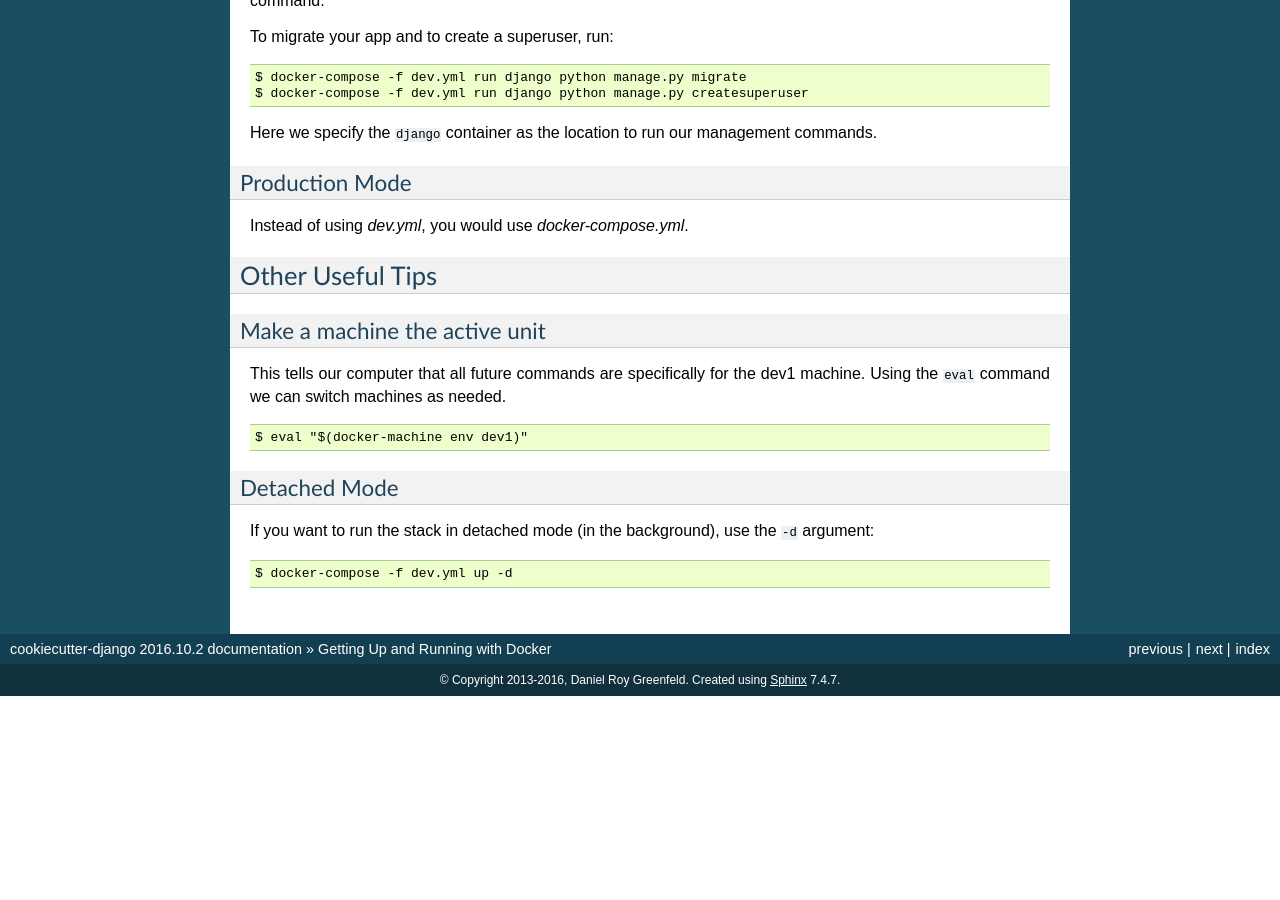
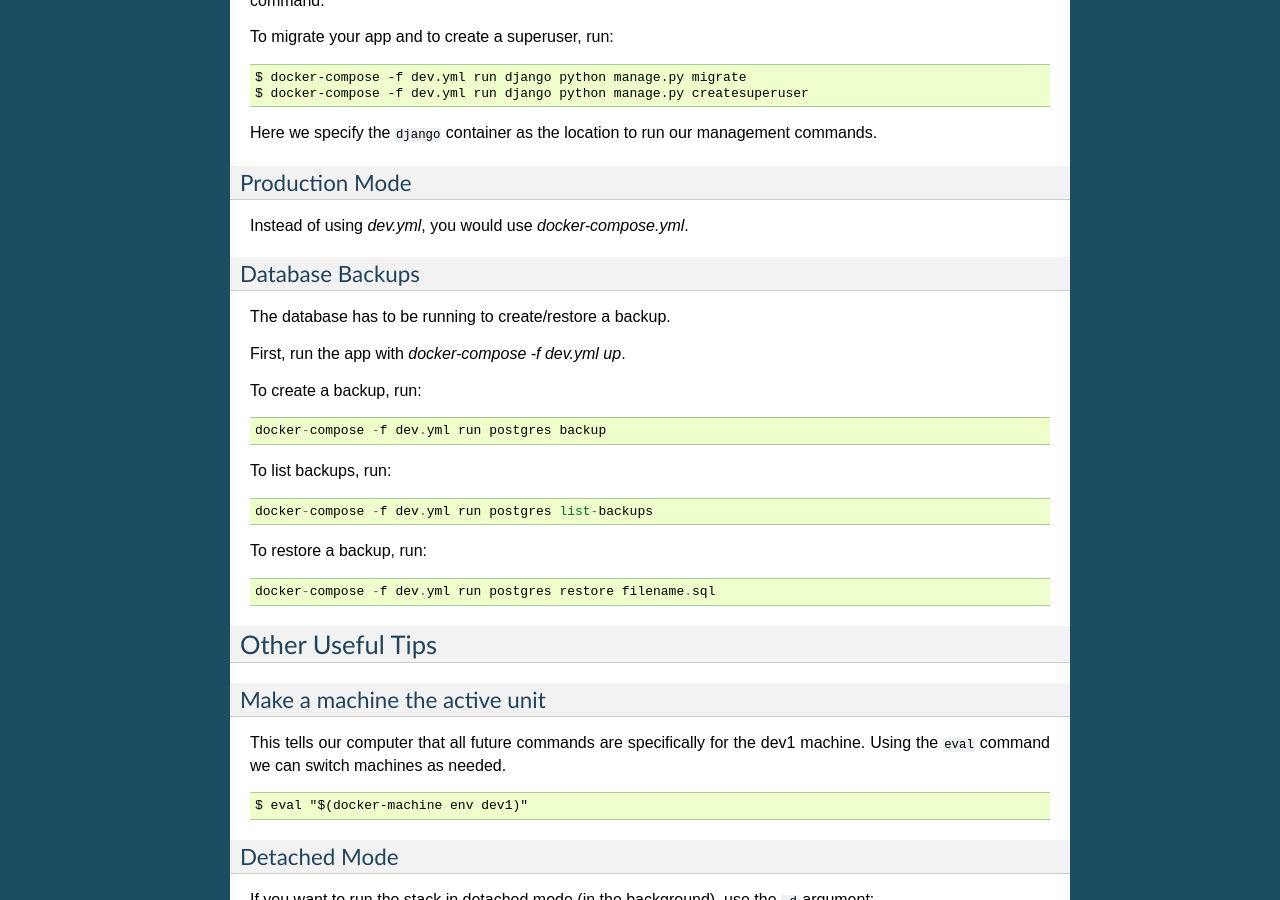
Before and after one commit to cookiecutter/cookiecutter-django, a Sphinx documentation site: the page built from docs/developing-locally-docker.rst, in a window 1280 px wide and 900 px high, scrolled down 1435 px. Built offline with Sphinx 7.4.7, drawn with Linux system fonts in a browser that asks for light colours; before the commit the page ends 2131 px from its top, so only the background shows below that.

Commit message:
added docker database backups documentation

```diff
--- a/docs/developing-locally-docker.rst
+++ b/docs/developing-locally-docker.rst
@@ -91,6 +91,29 @@ Production Mode
 
 Instead of using `dev.yml`, you would use `docker-compose.yml`.
 
+Database Backups
+~~~~~~~~~~~~~~~~
+
+The database has to be running to create/restore a backup.
+
+First, run the app with `docker-compose -f dev.yml up`.
+
+To create a backup, run::
+
+    docker-compose -f dev.yml run postgres backup
+
+
+To list backups, run::
+
+    docker-compose -f dev.yml run postgres list-backups
+
+
+To restore a backup, run::
+
+    docker-compose -f dev.yml run postgres restore filename.sql
+
+
+
 Other Useful Tips
 -----------------
 
```
